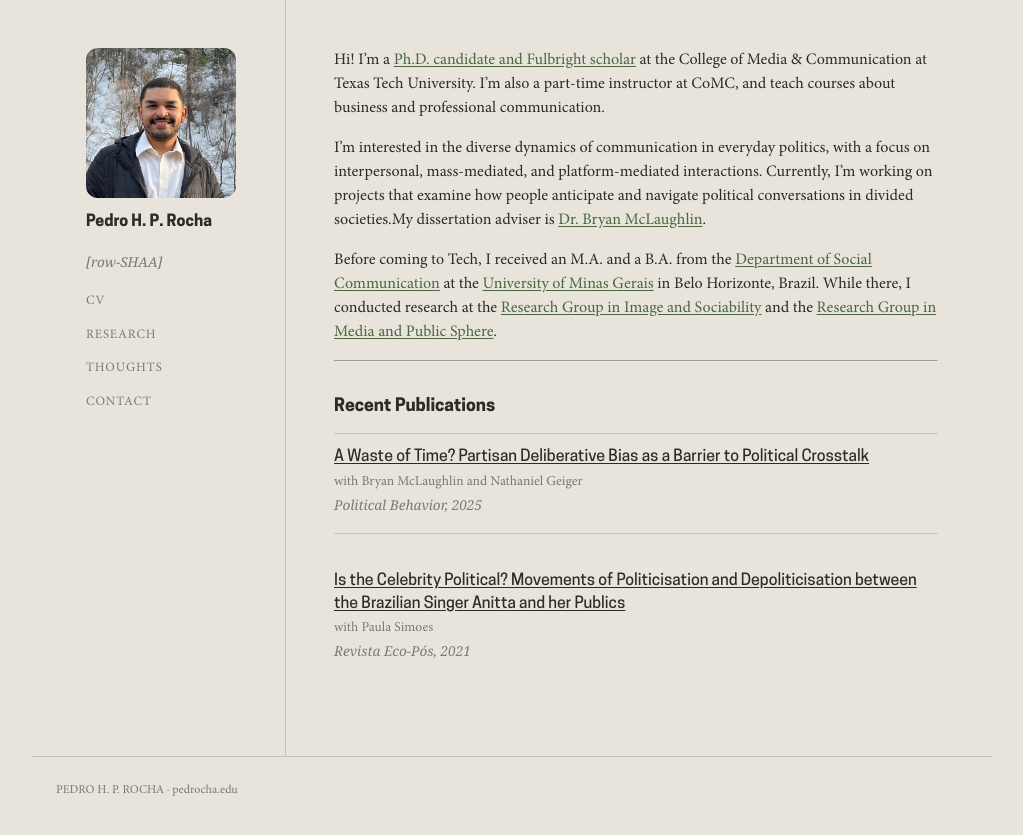
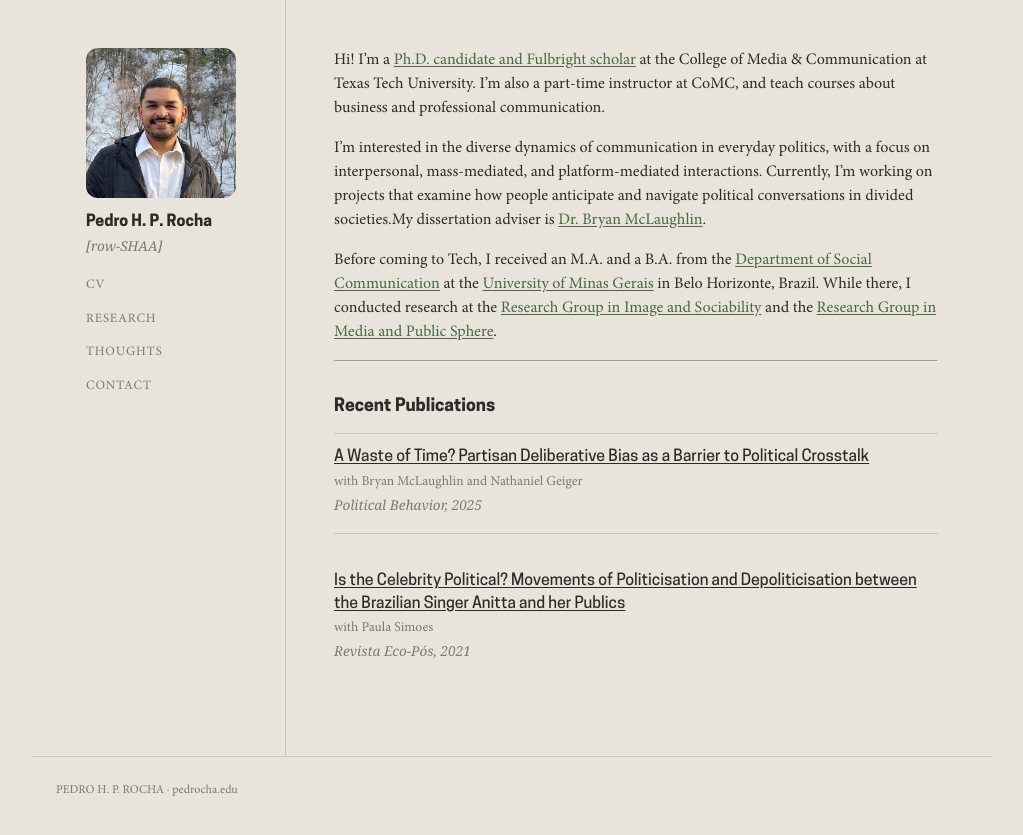
Before and after one commit to pedrohprocha/pedrohprocha.github.io, a Jekyll site: the page built from index.md, in a window 1280 px wide. Shown: the top 835 px of the page, without its empty margins (128-1151 px from the left). Built offline with Jekyll 4.4.1, drawn with Linux system fonts in a browser that asks for light colours; some web fonts are replaced.

Commit message:
fix spacing

```diff
--- a/assets/css/main.css
+++ b/assets/css/main.css
@@ -294,7 +294,7 @@ h3 {
     font-size: 0.85rem;
     color: var(--muted);
     font-style: italic;
-    margin-top: 0.1rem;
+    margin-top: 0;
     margin-bottom: 1.2rem;
 }
 
@@ -312,7 +312,7 @@ h3 {
     font-size: 1rem;
     font-weight: 700;
     line-height: 1.4;
-    margin-bottom: 1.2rem;
+    margin-bottom: 0.2rem;
 }
 .sidebar h1 a {
     color: var(--text);
```
